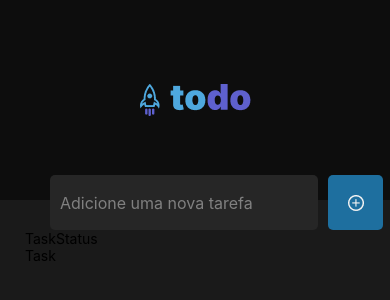
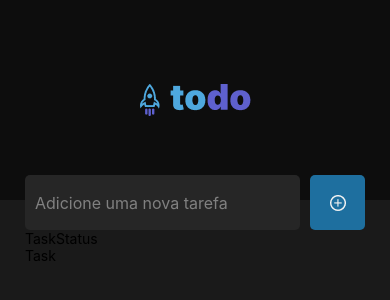
Before and after one commit to MoisesSantana/native-todo, a React Native app: screen / in a window 390 px wide. Shown: the top 300 px of the page. Built offline with nearby package versions, Linux system fonts and the light colour scheme.

Commit message:
style(form): fix padding

```diff
--- a/src/components/form/styles.ts
+++ b/src/components/form/styles.ts
@@ -5,7 +5,6 @@ export const styles = StyleSheet.create({
   container: {
     width: '100%',
     flexDirection: 'row',
-    paddingHorizontal: 25,
     marginTop: -25,
   },
   input: {
```
